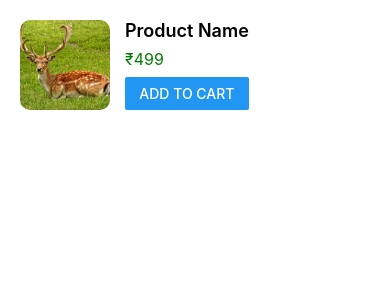
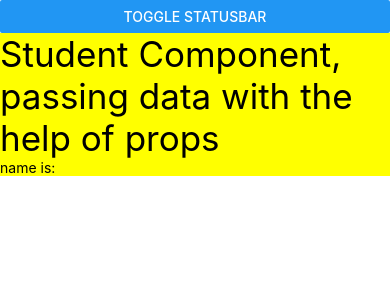
Before and after one commit to beerendra-rawat/02SecondScreen-reat-native, a React Native app: screen / in a window 390 px wide. Shown: the top 300 px of the page. Built offline with nearby package versions, Linux system fonts and the light colour scheme.

Commit message:
small change

```diff
--- a/App.js
+++ b/App.js
@@ -1,4 +1,4 @@
-import { View, Text, ScrollView, SectionList, TouchableHighlight } from "react-native";
+import { View, Text, ScrollView, SectionList, TouchableHighlight, FlatList,  } from "react-native";
 import UserInput from "./Component/InputText";
 import UserData from "./Component/UserData";
 import FlatLists from "./Component/FlatLists";
@@ -15,6 +15,7 @@ import PressableBtn from "./Component/PressableBtn";
 import StatusBarr from "./Component/StatusBarr";
 import WebView from "react-native-webview";
 import Images from "./Component/Images";
+import Student from "./Component/Student";
 
 
 function App() {
@@ -24,9 +25,15 @@ function App() {
       source={{uri:"https://reactnative.dev/"}}
       /> */}
       {/* <Modals /> */}
-      {/* <PressableBtn />
-      <StatusBarr /> */}
-      <Images />
+      {/* <PressableBtn /> */}
+      <StatusBarr />
+      {/* <Images />
+      <Flex /> */}
+      {/* <FlatLists /> */}
+      {/* <SectionLists />
+      <RadioBtn />
+      <TouchableBtn /> */}
+      <Student />
     </View>
   )
 }
--- a/Component/Flex.js
+++ b/Component/Flex.js
@@ -3,16 +3,14 @@ import { View, StyleSheet } from "react-native";
 
 export default function Flex() {
     return (
-        <View style={{ flex: 1 }}>
-            <View style={styles.box1}></View>
+        <View style={{ flex: 1, }}>
+            <View style={{ flex: 1, backgroundColor: "green" }}></View>
+            <View style={{ flex: 2, flexDirection: 'row' }}>
+                <View style={{ flex: 1, backgroundColor: "red" }}></View>
+                <View style={{ flex: 1, backgroundColor: "blue" }}></View>
+                <View style={{ flex: 1, backgroundColor: "cyan" }}></View>
+            </View>
+        </View>
 
-        </View>
     );
 }
-
-const styles = StyleSheet.create({
-    box1: {
-        backgroundColor: "green",
-        flex: 1
-    }
-});
--- a/Component/Student.js
+++ b/Component/Student.js
@@ -1,14 +1,23 @@
 import { Component } from "react";
-import { View, Text } from "react-native";
+import { View, Text, StyleSheet } from "react-native";
 
 class Student extends Component{
     render(){
         return(
-            <View>
-                <Text style={{fontSize: 25}}>Student Component, passing data with the help of props</Text>
+            <View style={styles.main}>
+                <Text style={styles.text}>Student Component, passing data with the help of props</Text>
                 <Text>name is: {this.props.name}</Text>
             </View>
         )
     }
 }
 export default Student;
+
+const styles = StyleSheet.create({
+    main:{
+        backgroundColor: "yellow"
+    },
+    text:{
+        fontSize: 35,
+    }
+})
```
